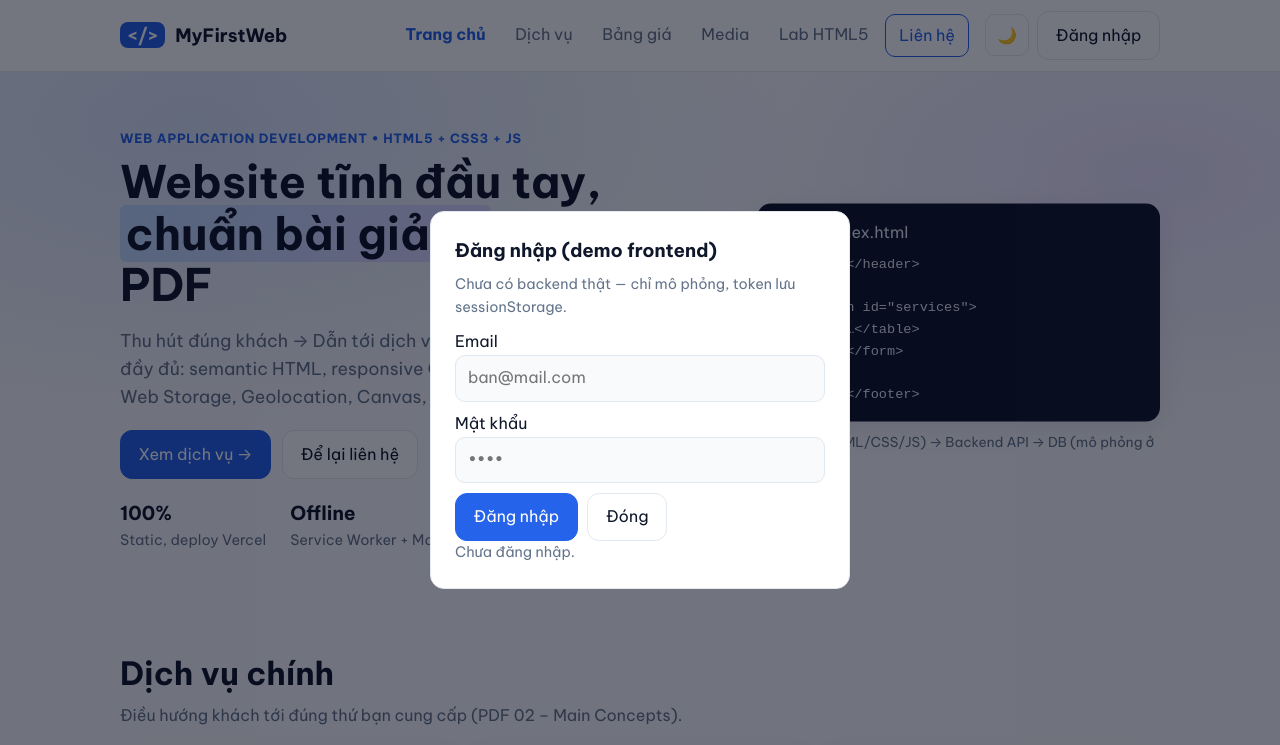
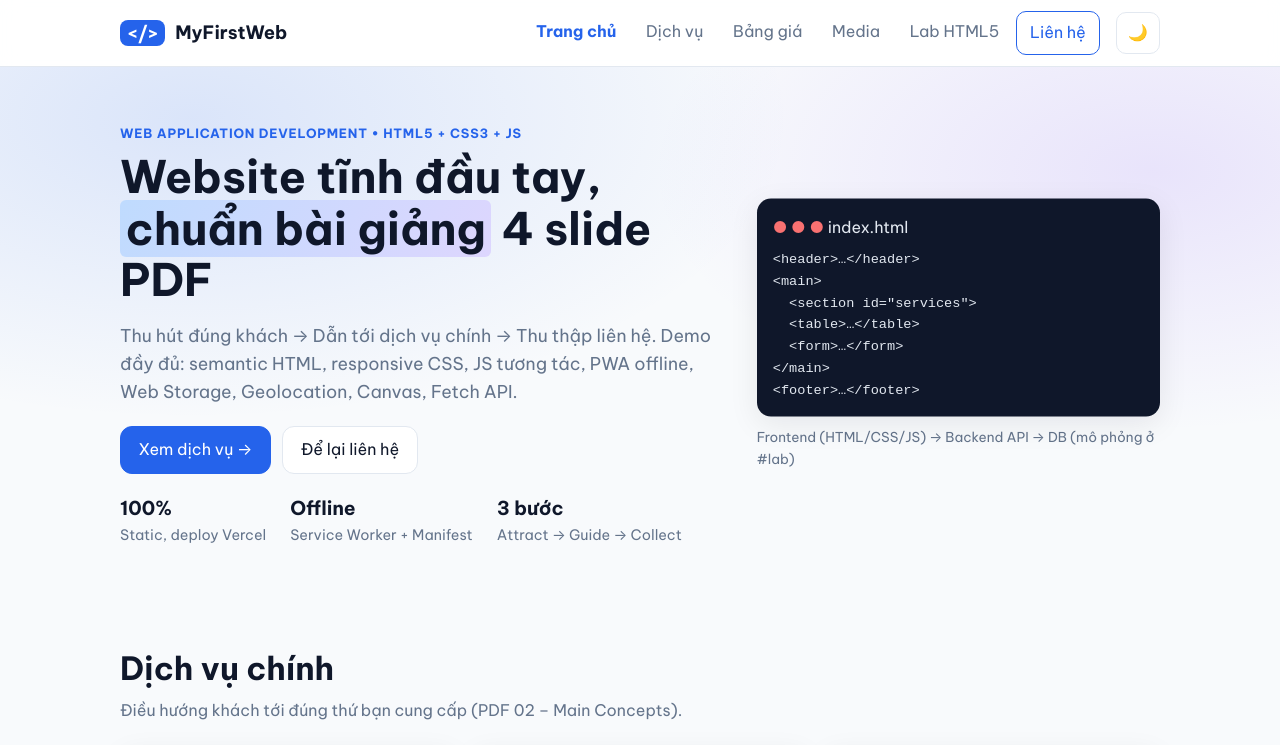
Before and after one commit to ThanhVu6102/my-first-project, a plain HTML site: page index.html in a window 1280 px wide. Shown: the top 745 px of the page. Drawn offline with Linux system fonts and the light colour scheme.

Commit message:
Remove login/auth mock UI and related code

```diff
--- a/index.html
+++ b/index.html
@@ -33,7 +33,6 @@
       </nav>
       <div class="header-actions">
         <button id="themeToggle" class="icon-btn" aria-label="Đổi giao diện sáng/tối" title="Sáng/Tối">🌙</button>
-        <button id="loginBtn" class="btn btn-outline">Đăng nhập</button>
         <button id="menuBtn" class="icon-btn menu-btn" aria-label="Mở menu" aria-expanded="false">☰</button>
       </div>
     </div>
@@ -95,11 +94,10 @@
           <article class="card">
             <h3>⚙️ Backend API <small>(demo)</small></h3>
             <p>Mô phỏng Integration với REST API: Node.js + Express + MySQL/MongoDB.</p>
-            <ul>
-              <li>Fetch API + CORS + JSON</li>
-              <li>Auth (mock login)</li>
-              <li>Chuẩn bị cho Render</li>
-            </ul>
+              <ul>
+                <li>Fetch API + CORS + JSON</li>
+                <li>Chuẩn bị cho Render</li>
+              </ul>
             <a class="text-link" href="#lab">Thử Fetch API →</a>
           </article>
           <article class="card">
@@ -167,7 +165,7 @@
               <tr><th scope="row">Responsive</th><td>✔</td><td>✔</td><td>✔</td></tr>
               <tr><th scope="row">PWA offline</th><td>—</td><td>✔</td><td>✔</td></tr>
               <tr><th scope="row">Form + Storage</th><td>✔</td><td>✔</td><td>✔ + DB thật</td></tr>
-              <tr><th scope="row">API + Auth</th><td>—</td><td>Mock</td><td>Express + JWT</td></tr>
+              <tr><th scope="row">API</th><td>—</td><td>Mock</td><td>Express + JWT</td></tr>
               <tr><th scope="row">Deploy</th><td>Vercel</td><td>Vercel + CDN</td><td>Vercel + Render</td></tr>
             </tbody>
           </table>
@@ -353,24 +351,6 @@
 
   <button id="toTop" class="to-top" aria-label="Về đầu trang" hidden>↑</button>
 
-  <!-- Auth modal: demo Authentication (PDF 02) -->
-  <div class="modal-backdrop" id="loginModal" hidden>
-    <div class="modal" role="dialog" aria-modal="true" aria-labelledby="loginTitle">
-      <h3 id="loginTitle">Đăng nhập (demo frontend)</h3>
-      <p class="muted small">Chưa có backend thật — chỉ mô phỏng, token lưu sessionStorage.</p>
-      <form id="loginForm">
-        <label>Email <input type="email" id="lEmail" required placeholder="ban@mail.com" /></label>
-        <label>Mật khẩu <input type="password" id="lPass" required minlength="4" placeholder="••••" /></label>
-        <p id="loginErr" class="form-err" hidden></p>
-        <div class="row">
-          <button type="submit" class="btn btn-primary">Đăng nhập</button>
-          <button type="button" class="btn" id="loginClose">Đóng</button>
-        </div>
-      </form>
-      <p id="loginState" class="muted small"></p>
-    </div>
-  </div>
-
   <script src="scripts.js"></script>
 </body>
 </html>
--- a/scripts.js
+++ b/scripts.js
@@ -161,34 +161,6 @@
   drawCanvas();
   $('#drawBtn')?.addEventListener('click', drawCanvas);
 
-  /* ---- Auth mock (PDF 02 – Authentication, sessionStorage state) ---- */
-  const modal = $('#loginModal');
-  const loginState = $('#loginState');
-  const loginBtn = $('#loginBtn');
-  loginBtn?.addEventListener('click', () => {
-    if (sessionStorage.getItem('user')) { sessionStorage.clear(); paintLogin(); }
-    else if (modal) modal.hidden = false;
-  });
-  $('#loginClose')?.addEventListener('click', () => { modal.hidden = true; });
-  modal?.addEventListener('click', (e) => { if (e.target === modal) modal.hidden = true; });
-  $('#loginForm')?.addEventListener('submit', (e) => {
-    e.preventDefault();
-    const em = $('#lEmail').value.trim(), pw = $('#lPass').value;
-    const err = $('#loginErr'); err.hidden = true;
-    if (!/^[^\s@]+@[^\s@]+\.[^\s@]+$/.test(em)) { err.textContent = 'Email chưa hợp lệ.'; err.hidden = false; return; }
-    if (pw.length < 4) { err.textContent = 'Mật khẩu ≥ 4 ký tự.'; err.hidden = false; return; }
-    sessionStorage.setItem('token', btoa(em + ':' + Date.now()));
-    sessionStorage.setItem('user', em);
-    modal.hidden = true;
-    paintLogin();
-  });
-  paintLogin();
-  function paintLogin() {
-    const u = sessionStorage.getItem('user');
-    if (loginBtn) loginBtn.textContent = u ? '👤 ' + u.split('@')[0] + ' (thoát)' : 'Đăng nhập';
-    if (loginState) loginState.textContent = u ? 'Đã đăng nhập: ' + u + ' (token trong sessionStorage)' : 'Chưa đăng nhập.';
-  }
-
   /* ---- PWA: register Service Worker (PDF 02 – manifest + SW + HTTPS) ---- */
   if ('serviceWorker' in navigator && (location.protocol.startsWith('http') || location.protocol === 'https:')) {
     window.addEventListener('load', () => {
--- a/style.css
+++ b/style.css
@@ -124,7 +124,7 @@ legend{padding:0 .5rem;font-weight:700}
 .form-list{list-style:none;display:grid;gap:.8rem}
 .form-list label,.form-list span{display:block;font-weight:600;margin-bottom:.25rem}
 .inline{display:inline-flex!important;gap:.35rem;align-items:center;font-weight:400!important;margin-right:.8rem}
-input[type="text"],input[type="email"],input[type="tel"],input[type="password"],select,textarea{
+input[type="text"],input[type="email"],input[type="tel"],select,textarea{
   width:100%;padding:.6rem .75rem;border:1px solid var(--border);border-radius:10px;background:var(--bg);color:var(--text)}
 input:focus,select:focus,textarea:focus{border-color:var(--primary);outline:2px solid rgba(37,99,235,.25)}
 input[type="range"]{width:100%}
@@ -139,11 +139,6 @@ address{font-style:normal;margin:.5rem 0 1rem}
 .footer-grid{display:flex;justify-content:space-between;gap:1rem;flex-wrap:wrap}
 .to-top{position:fixed;right:1rem;bottom:1rem;border:1px solid var(--border);background:var(--surface);border-radius:50%;width:44px;height:44px;cursor:pointer;box-shadow:var(--shadow)}
 
-/* Modal (Auth demo) */
-.modal-backdrop{position:fixed;inset:0;background:rgba(2,6,23,.55);display:grid;place-items:center;padding:1rem;z-index:80}
-.modal{background:var(--surface);border-radius:var(--radius);padding:1.5rem;max-width:420px;width:100%;border:1px solid var(--border)}
-.modal label{display:block;margin:.6rem 0}
-
 /* ===== Responsive: fluid + breakpoints (PDF 04 – Fixed/Fluid/Elastic/Hybrid) ===== */
 @media (max-width:900px){
   .hero-grid,.two-col,.media-grid,.iframe-grid,.contact-grid{grid-template-columns:1fr}
@@ -155,7 +150,6 @@ address{font-style:normal;margin:.5rem 0 1rem}
   .menu-btn{display:block}
   .cards,.lab-grid{grid-template-columns:1fr}
   .hero-stats{flex-wrap:wrap}
-  #loginBtn{display:none}
 }
 
 /* Giảm chuyển động nếu user yêu cầu – progressive enhancement */
```
